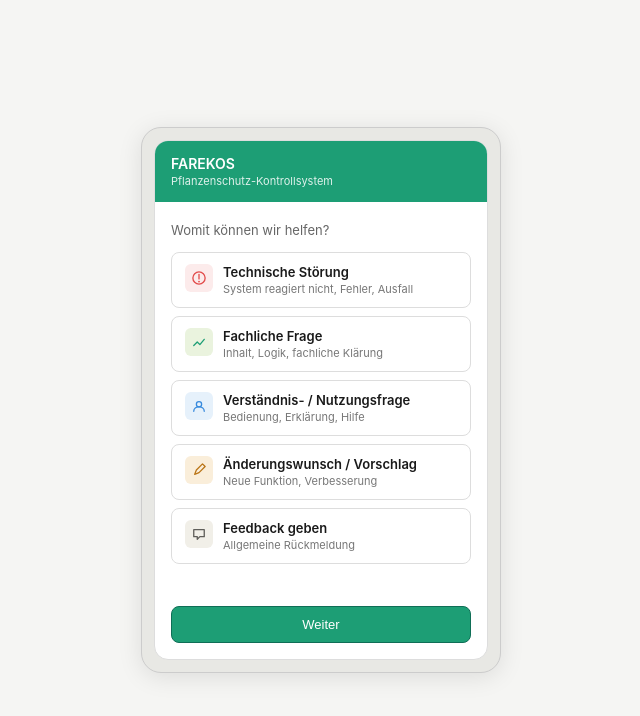
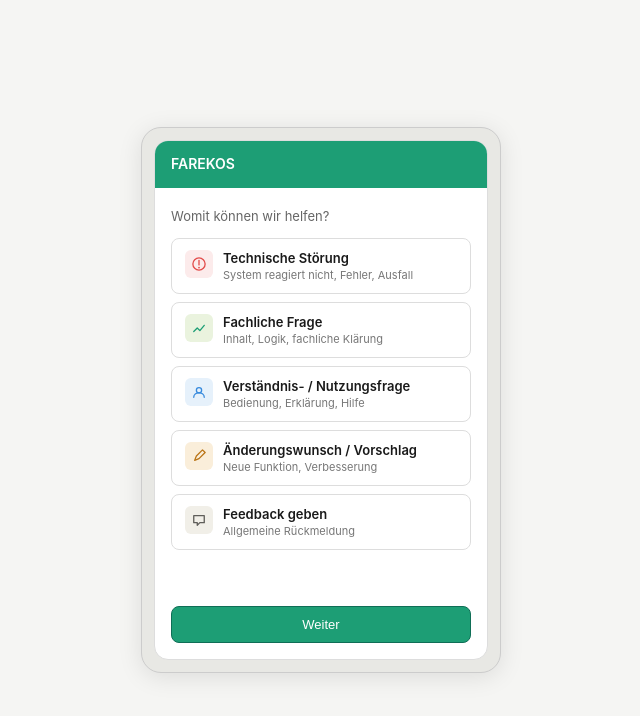
Before and after one commit to holgerfa/farekos-wizard, a plain HTML site: page index.html in a window 1280 px wide. Shown: the whole page, without its empty margins (319-959 px from the left). Drawn offline with Linux system fonts and the light colour scheme.

Commit message:
Add files via upload

```diff
--- a/index.html
+++ b/index.html
@@ -209,7 +209,7 @@
   <div class="screen">
     <div class="bar">
       <div class="bar-title">FAREKOS</div>
-      <div class="bar-sub" id="bar-sub">Pflanzenschutz-Kontrollsystem</div>
+      <div class="bar-sub" id="bar-sub"></div>
     </div>
     <div class="body">
 
@@ -423,7 +423,7 @@ function showPage(id) {
   btnBack.style.display = isHome ? 'none' : 'block';
   btnMain.textContent = isHome ? 'Weiter' : 'Absenden';
   document.getElementById('bar-sub').textContent = isHome
-    ? 'Pflanzenschutz-Kontrollsystem'
+    ? ''
     : 'Wizard: ' + (labels[chosen] || '');
 }
 
```
